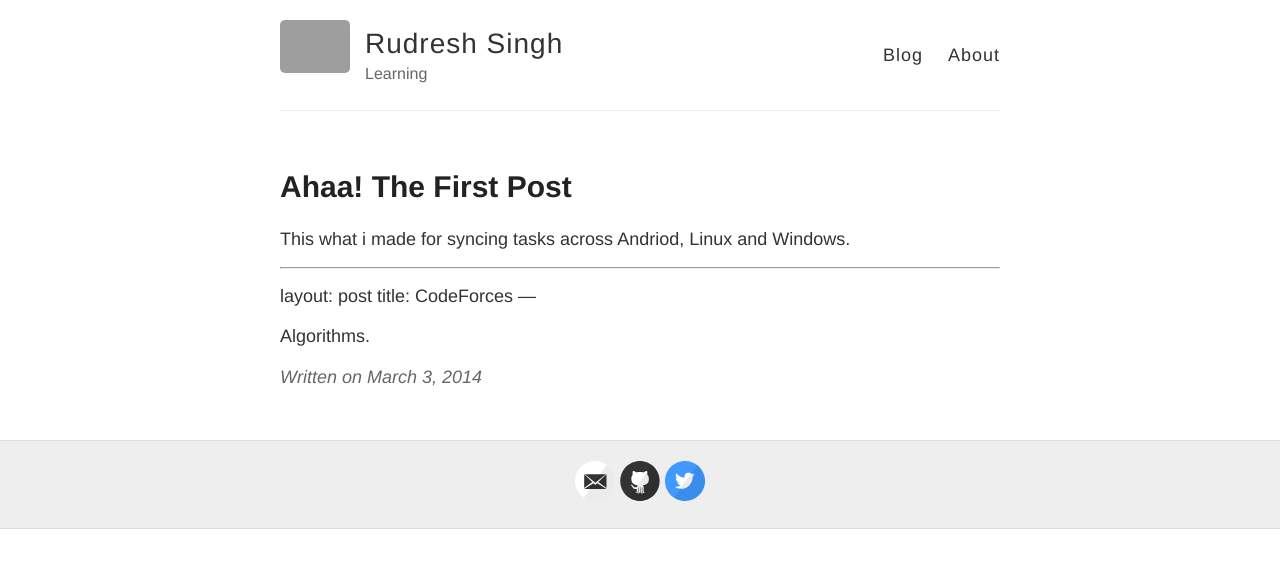
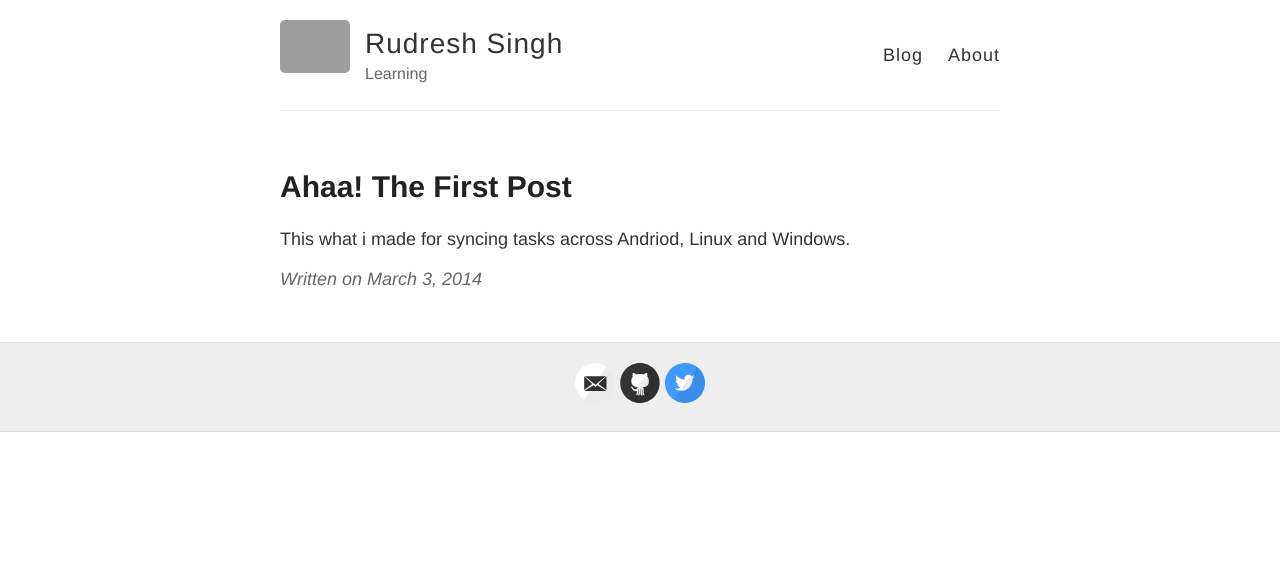
Before and after one commit to Ruudddiiii/ruudddiiii.github.io, a Jekyll site: the page built from _posts/2014-3-3-Hello-World.md, in a window 1280 px wide. Shown: the top 568 px of the page. Built offline with Jekyll 4.4.1, drawn with Linux system fonts in a browser that asks for light colours; grey boxes are pictures that could not be loaded.

Commit message:
Update 2014-3-3-Hello-World.md

```diff
--- a/_posts/2014-3-3-Hello-World.md
+++ b/_posts/2014-3-3-Hello-World.md
@@ -4,10 +4,3 @@ title: Ahaa! The First Post
 ---
 
 This what i made for syncing tasks across Andriod, Linux and Windows.
-
----
-layout: post
-title: CodeForces
----
-
-Algorithms.
```
